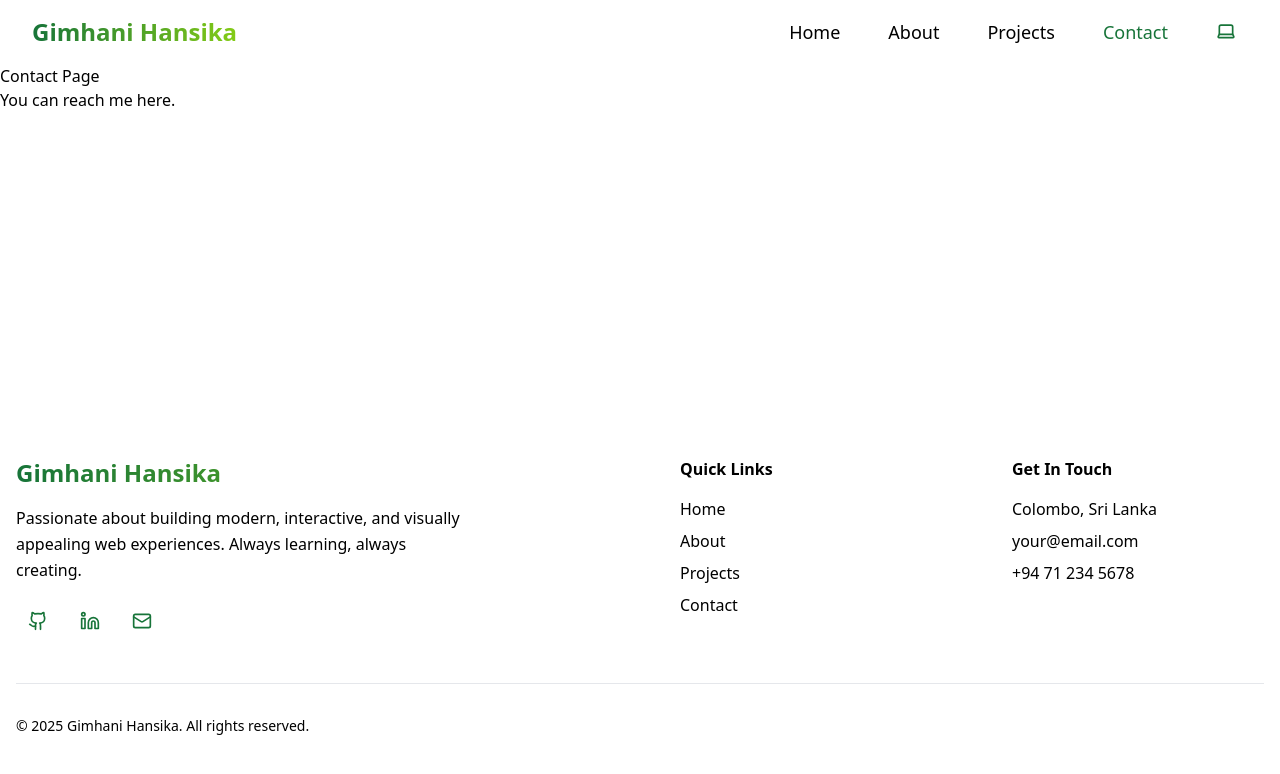
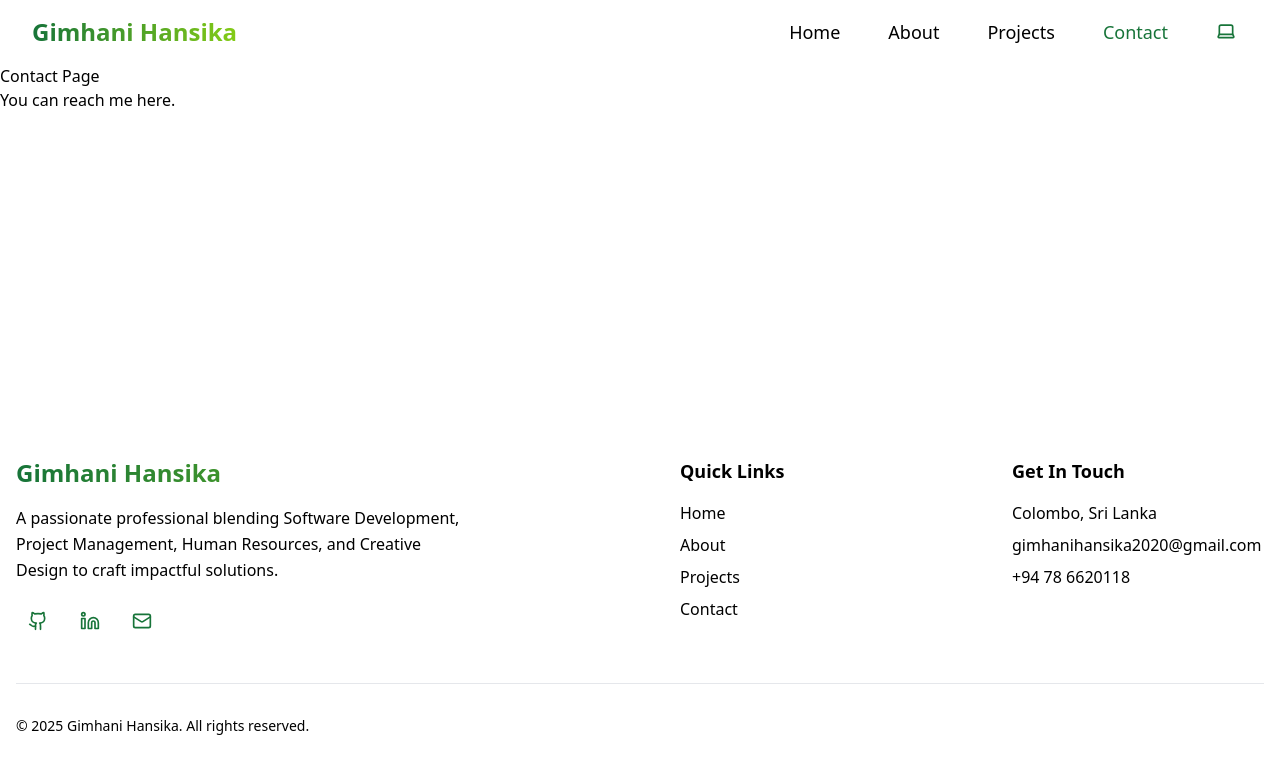
Before and after one commit to ICT-Courses/ict2233-ca-02-Hansi-Umayangani, a React (Vite) app: page /contact in a window 1280 px wide. Shown: the top 774 px of the page. Built offline with nearby package versions, Linux system fonts and the light colour scheme.

Commit message:
Update Footer's content

```diff
--- a/src/components/Footer.jsx
+++ b/src/components/Footer.jsx
@@ -33,7 +33,7 @@ export default function Footer() {
               Gimhani Hansika
             </h3>
             <p className="text-muted-foreground leading-relaxed mb-6 max-w-md mx-auto md:mx-0">
-              Passionate about building modern, interactive, and visually appealing web experiences. Always learning, always creating.
+              A passionate professional blending Software Development, Project Management, Human Resources, and Creative Design to craft impactful solutions.
             </p>
             <div className="flex justify-center md:justify-start space-x-2">
               {socialLinks.map((social) => (
@@ -54,7 +54,7 @@ export default function Footer() {
             viewport={{ once: true }}
             className="md:col-span-1"
           >
-            <h4 className="font-semibold mb-4">Quick Links</h4>
+            <h4 className="font-semibold text-lg mb-4">Quick Links</h4>
             <ul className="space-y-2">
               {quickLinks.map((link) => (
                 <li key={link.name}>
@@ -77,11 +77,11 @@ export default function Footer() {
             viewport={{ once: true }}
             className="md:col-span-1"
           >
-            <h4 className="font-semibold mb-4">Get In Touch</h4>
+            <h4 className="font-semibold text-lg mb-4">Get In Touch</h4>
             <div className="space-y-2 text-muted-foreground">
               <p>Colombo, Sri Lanka</p>
-              <p>your@email.com</p>
-              <p>+94 71 234 5678</p>
+              <p>gimhanihansika2020@gmail.com</p>
+              <p>+94 78 6620118</p>
             </div>
           </motion.div>
         </div>
```
